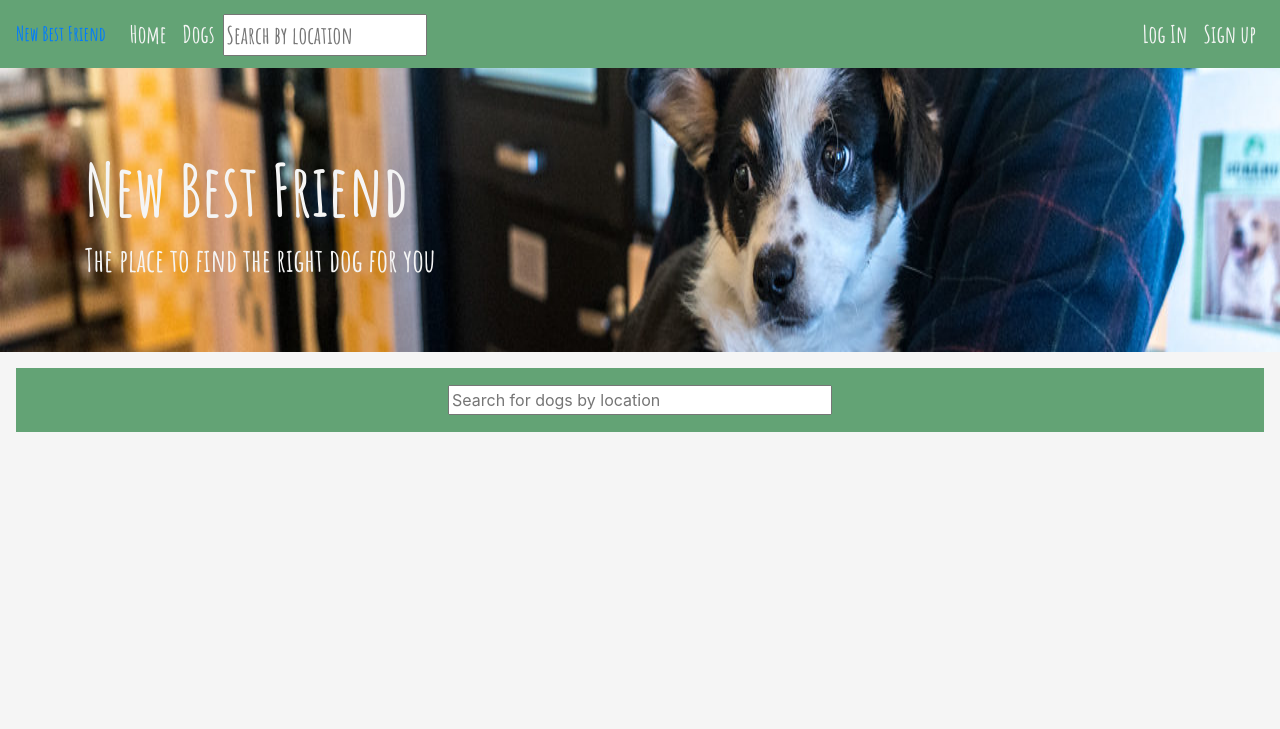
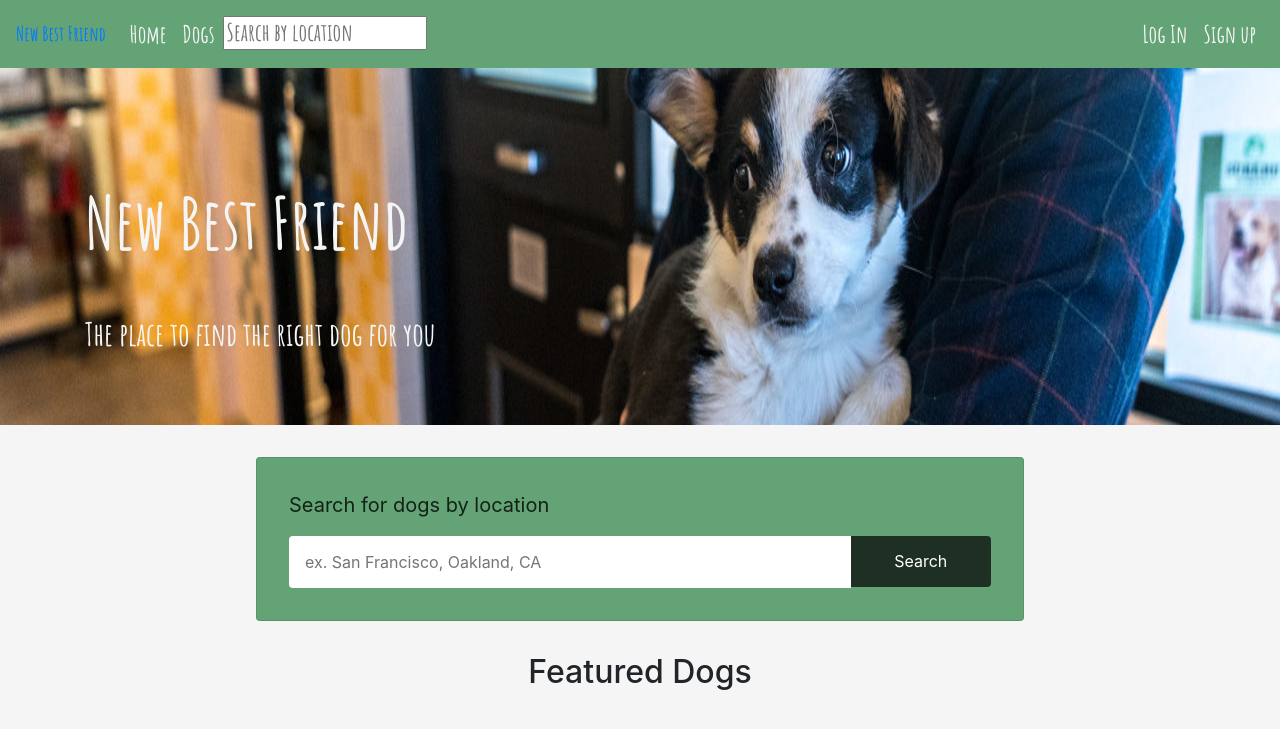
Before and after one commit to andrewjspivey/New_Best_Friend, a Django app: page / in a window 1280 px wide. Shown: the top 729 px of the page. Run offline with Django 3.2, Linux system fonts and the light colour scheme; data that the repository does not hold is empty; some web fonts are replaced.

Commit message:
new search bar

```diff
--- a/main_app/static/css/styles.css
+++ b/main_app/static/css/styles.css
@@ -101,8 +101,8 @@
 }
 
 #dog-card-container {
-    width: calc(100% - 20vw);
-    margin: 0px 0px 0px 20vw;
+    width: 100%;
+    margin: auto 0;
 }
 
 .show-container {
@@ -150,3 +150,15 @@
 .modal.fade .modal-content .modal-footer .btn.btn-primary {
     background-color: #63A375 !important;
 }
+
+.search-header {
+    text-align: center;
+}
+
+.bg-light-red {
+    background-color: #63A375 !important;
+}
+
+.featured {
+    text-align: center;
+}
--- a/main_app/templates/base.html
+++ b/main_app/templates/base.html
@@ -10,6 +10,8 @@
     <link rel="stylesheet" href="https://cdn.jsdelivr.net/npm/bootstrap@4.5.3/dist/css/bootstrap.min.css" integrity="sha384-TX8t27EcRE3e/ihU7zmQxVncDAy5uIKz4rEkgIXeMed4M0jlfIDPvg6uqKI2xXr2" crossorigin="anonymous">
     <link rel="stylesheet" href="{% static 'css/styles.css' %}">
     <link href="https://fonts.googleapis.com/css2?family=Amatic+SC:wght@700&family=Cute+Font&display=swap" rel="stylesheet">
+    <link rel="stylesheet" href="https://unpkg.com/tachyons@4.12.0/css/tachyons.min.css"/>
+
     <!-- Optional JavaScript; choose one of the two! -->
 
     <!-- Option 1: jQuery and Bootstrap Bundle (includes Popper) -->
--- a/main_app/templates/home.html
+++ b/main_app/templates/home.html
@@ -12,14 +12,23 @@
     </div>
 </div>
 
-<div class="search-container">
-    <form class="search-form" action="{% url 'search_results' %}" method="GET">
-        <input class="search-input" name="q" type="text" placeholder="Search for dogs by location">
+<div class="pa4-l">
+    <form class="bg-light-red mw7 center pa4 br2-ns ba b--black-10" action="{% url 'search_results' %}" method="GET">
+      <fieldset class="cf bn ma0 pa0">
+        <legend class="pa0 f5 f4-ns mb3 black-80">Search for dogs by location</legend>
+        <div class="cf">
+          <label class="clip" for="email-address">Email Address</label>
+          <input class="f6 f5-l input-reset bn fl black-80 bg-white pa3 lh-solid w-80 w-75-m w-80-l br2-ns br--left-ns" placeholder="ex. San Francisco, Oakland, CA" type="text" name="q" value="" id="email-address">
+          <input class="f6 f5-l button-reset fl pv3 tc bn bg-animate bg-black-70 hover-bg-black white pointer w-80 w-25-m w-20-l br2-ns br--right-ns" type="submit" value="Search">
+        </div>
+      </fieldset>
     </form>
 </div>
 
-<div class="container" id="dog-card-container">
-    <div class="row row-cols-1 row-cols-md-3">
+<h2 class="featured">Featured Dogs</h2>
+
+<div class="container-fluid" id="dog-card-container">
+    <div class="row row-cols-1 row-cols-md-4">
         {% for dog in dogs %}
             <div class="col mb-4">
                 <div class="card">
```
Also changed, not shown: main_app/templates/dogs/index.html (+16 -2 lines), main_app/templates/search_results.html (+15 -4 lines), main_app/static/images/jumbotron3.jpg (added).
